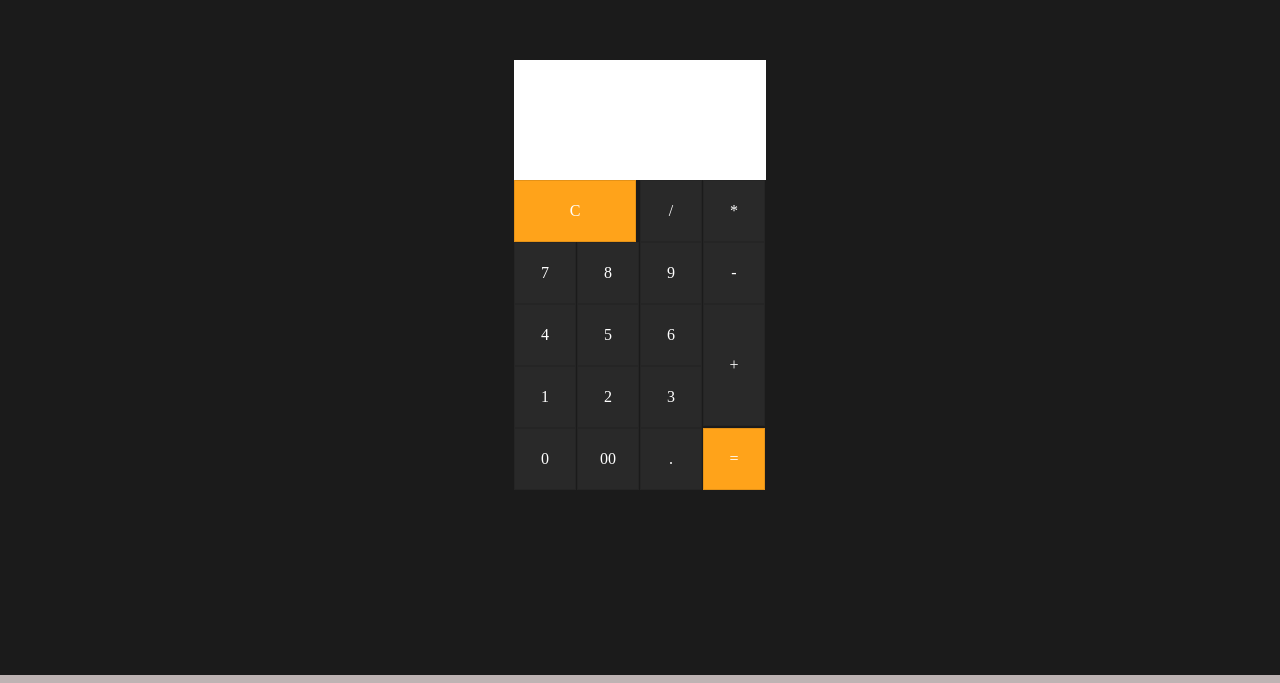
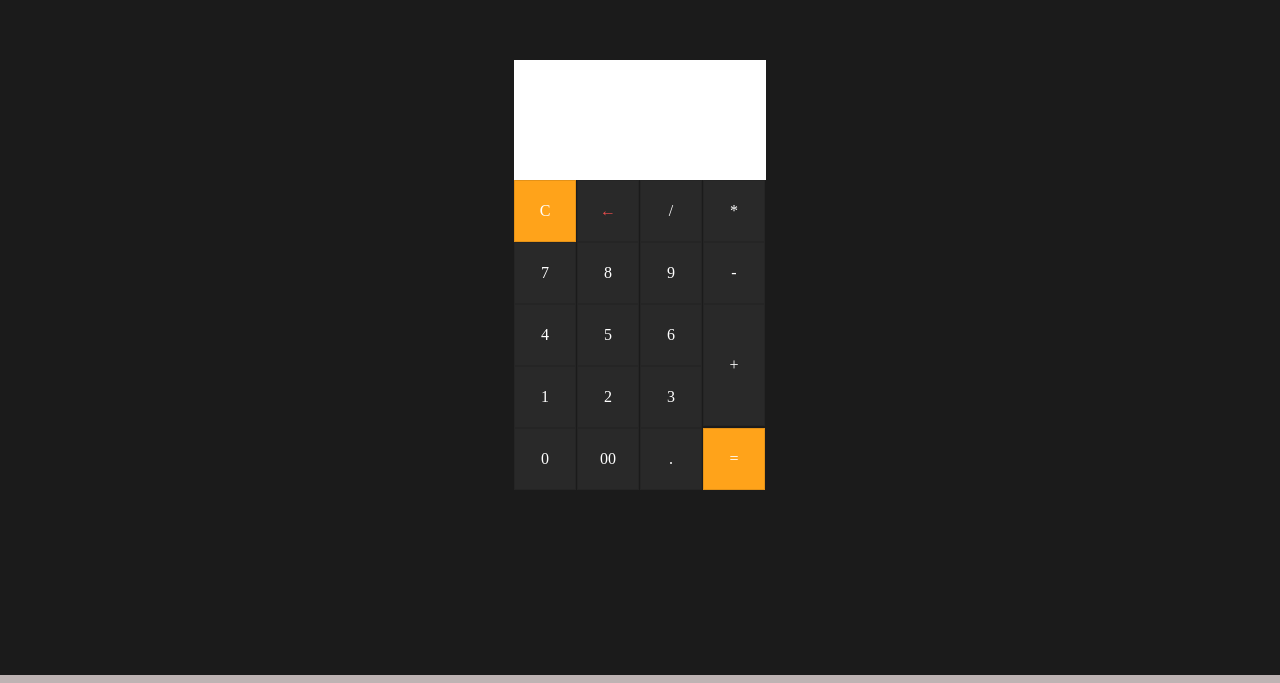
Before and after one commit to Mike-woub/react-beginner-projects, a React (Vite) app: page / in a window 1280 px wide. Shown: the part 1743-2426 px from the top of the page. Built offline with nearby package versions, Linux system fonts and the light colour scheme.

Commit message:
Calculator Functionality

```diff
--- a/package.json
+++ b/package.json
@@ -10,6 +10,7 @@
     "preview": "vite preview"
   },
   "dependencies": {
+    "mathjs": "^14.6.0",
     "react": "^19.1.1",
     "react-dom": "^19.1.1"
   },
--- a/src/components/Calculator.jsx
+++ b/src/components/Calculator.jsx
@@ -1,36 +1,58 @@
-import React from 'react'
-import { useState } from 'react';
+import React, { useState } from 'react';
+import { evaluate } from 'mathjs';
+
 const Calculator = () => {
-    const[inputValue, setInputValue]=useState('');
-    const clear=()=>{
-        setInputValue('');
+  const [inputValue, setInputValue] = useState('');
+
+  const clear = () => setInputValue('');
+  const backspace = () => setInputValue(inputValue.slice(0, -1));
+  const display = (value) => setInputValue((prev) => prev + value);
+
+  const calculate = () => {
+    try {
+      const result = evaluate(inputValue);
+      setInputValue(result.toString());
+    } catch {
+      setInputValue('Error');
     }
+  };
+
   return (
     <div className="calc-container">
-    <form className='calculator' name='calc'>
-       <input type="text" className='value' value={inputValue}/>
-       <span className="num clear" >C</span>
+      <div className="calculator">
+        <input
+          type="text"
+          className="value"
+          value={inputValue}
+          readOnly
+        />
 
-        <span onClick={()=>display('/')}>/</span>
-        <span onClick={()=>display('*')}>*</span>
-        <span onClick={()=>display('7')}>7</span>
-        <span onClick={()=>display('8')}>8</span>
-        <span onClick={()=>display('9')}>9</span>
-        <span onClick={()=>display('-')}>-</span>
-        <span onClick={()=>display('4')}>4</span>
-        <span onClick={()=>display('5')}>5</span>
-        <span onClick={()=>display('6')}>6</span>
-        <span onClick={()=>display('+')} className='plus'>+</span>
-        <span onClick={()=>display('1')}>1</span>
-        <span onClick={()=>display('2')}>2</span>
-        <span onClick={()=>display('3')}>3</span>
-        <span onClick={()=>display('0')}>0</span>
-        <span onClick={()=>display('00')}>00</span>
-        <span onClick={()=>display('.')}>.</span>
-        <span onClick={()=>calculate()} className='num equal'>=</span>
-    </form>
+        <span className="num clear" onClick={clear}>C</span>
+        <span className="num back" onClick={backspace}>←</span>
+        <span onClick={() => display('/')}>/</span>
+        <span onClick={() => display('*')}>*</span>
+
+        <span onClick={() => display('7')}>7</span>
+        <span onClick={() => display('8')}>8</span>
+        <span onClick={() => display('9')}>9</span>
+        <span onClick={() => display('-')}>-</span>
+
+        <span onClick={() => display('4')}>4</span>
+        <span onClick={() => display('5')}>5</span>
+        <span onClick={() => display('6')}>6</span>
+        <span onClick={() => display('+')} className="plus">+</span>
+
+        <span onClick={() => display('1')}>1</span>
+        <span onClick={() => display('2')}>2</span>
+        <span onClick={() => display('3')}>3</span>
+        <span onClick={() => display('0')}>0</span>
+
+        <span onClick={() => display('00')}>00</span>
+        <span onClick={() => display('.')}>.</span>
+        <span onClick={calculate} className="num equal">=</span>
+      </div>
     </div>
-  )
-}
+  );
+};
 
-export default Calculator
+export default Calculator;
--- a/styles.css
+++ b/styles.css
@@ -156,6 +156,11 @@ display: flex;
   position: relative;
   display: grid;
 }
+.calculator span.back {
+
+  color: #eb4d4d;
+}
+
 
 .calculator .value {
   grid-column: span 4;
@@ -183,8 +188,7 @@ display: flex;
 }
 
 .calculator span.clear {
-  grid-column: span 2;
-  width: 120px;
+
   background: rgb(255, 163, 26);
   /* color: #fff; */
 }
@@ -196,5 +200,6 @@ display: flex;
 
 .calculator span.equal {
   background: rgb(255, 163, 26);
+  cursor: pointer;
   /* background: #03b1ff; */
 }
```
Also changed, not shown: 1 other file (tests, documents, lock files or other folders).
